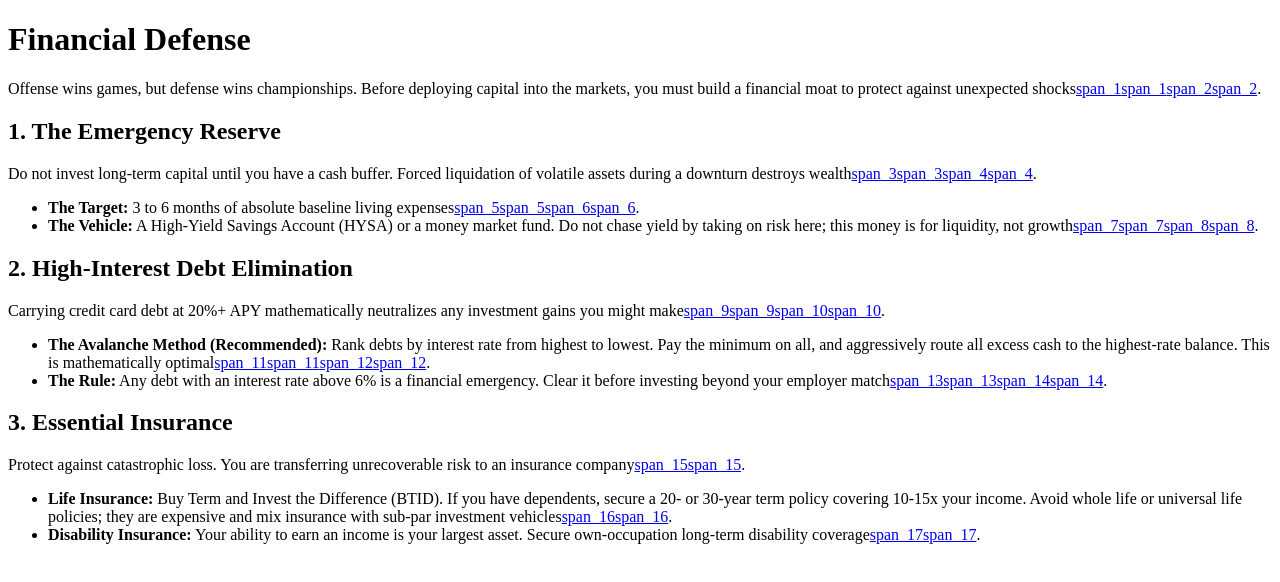
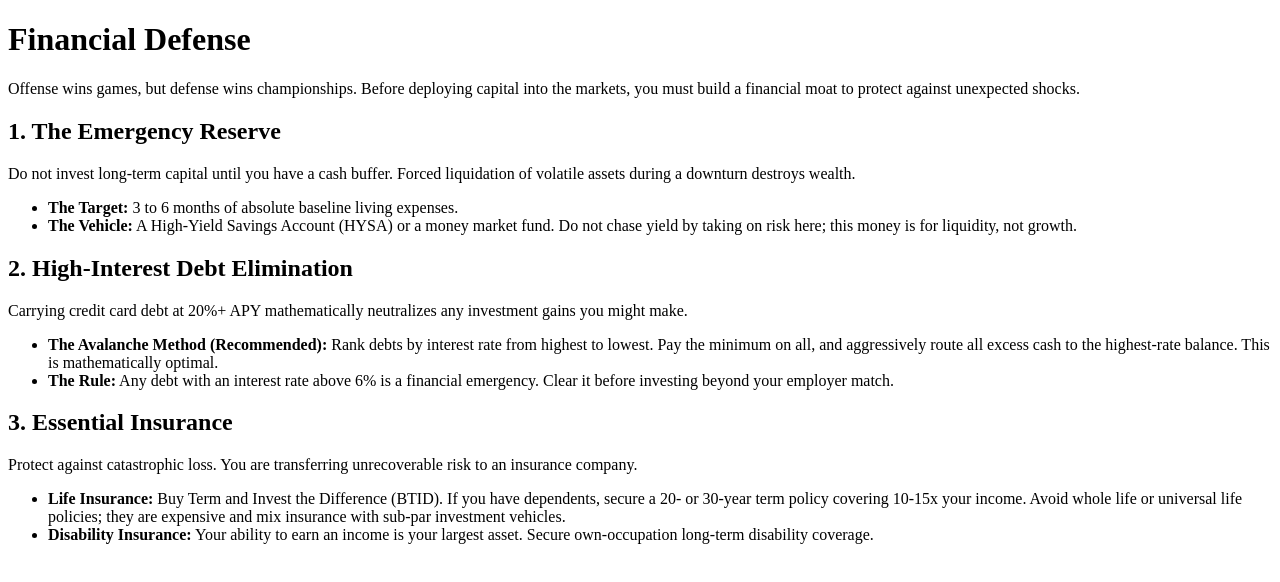
Before and after one commit to aa3682/diy-wealth-framework, a Next.js app: page /01-financial-defense in a window 1280 px wide. Shown: the top 582 px of the page. Built offline with nearby package versions, Linux system fonts and the light colour scheme.

Commit message:
Update index.mdx

```diff
--- a/pages/01-financial-defense/index.mdx
+++ b/pages/01-financial-defense/index.mdx
@@ -1,18 +1,18 @@
 # Financial Defense
 
-Offense wins games, but defense wins championships. Before deploying capital into the markets, you must build a financial moat to protect against unexpected shocks[span_1](start_span)[span_1](end_span)[span_2](start_span)[span_2](end_span).
+Offense wins games, but defense wins championships. Before deploying capital into the markets, you must build a financial moat to protect against unexpected shocks.
 
 ## 1. The Emergency Reserve
-Do not invest long-term capital until you have a cash buffer. Forced liquidation of volatile assets during a downturn destroys wealth[span_3](start_span)[span_3](end_span)[span_4](start_span)[span_4](end_span).
-* **The Target:** 3 to 6 months of absolute baseline living expenses[span_5](start_span)[span_5](end_span)[span_6](start_span)[span_6](end_span).
-* **The Vehicle:** A High-Yield Savings Account (HYSA) or a money market fund. Do not chase yield by taking on risk here; this money is for liquidity, not growth[span_7](start_span)[span_7](end_span)[span_8](start_span)[span_8](end_span).
+Do not invest long-term capital until you have a cash buffer. Forced liquidation of volatile assets during a downturn destroys wealth.
+* **The Target:** 3 to 6 months of absolute baseline living expenses.
+* **The Vehicle:** A High-Yield Savings Account (HYSA) or a money market fund. Do not chase yield by taking on risk here; this money is for liquidity, not growth.
 
 ## 2. High-Interest Debt Elimination
-Carrying credit card debt at 20%+ APY mathematically neutralizes any investment gains you might make[span_9](start_span)[span_9](end_span)[span_10](start_span)[span_10](end_span).
-* **The Avalanche Method (Recommended):** Rank debts by interest rate from highest to lowest. Pay the minimum on all, and aggressively route all excess cash to the highest-rate balance. This is mathematically optimal[span_11](start_span)[span_11](end_span)[span_12](start_span)[span_12](end_span).
-* **The Rule:** Any debt with an interest rate above 6% is a financial emergency. Clear it before investing beyond your employer match[span_13](start_span)[span_13](end_span)[span_14](start_span)[span_14](end_span).
+Carrying credit card debt at 20%+ APY mathematically neutralizes any investment gains you might make.
+* **The Avalanche Method (Recommended):** Rank debts by interest rate from highest to lowest. Pay the minimum on all, and aggressively route all excess cash to the highest-rate balance. This is mathematically optimal.
+* **The Rule:** Any debt with an interest rate above 6% is a financial emergency. Clear it before investing beyond your employer match.
 
 ## 3. Essential Insurance
-Protect against catastrophic loss. You are transferring unrecoverable risk to an insurance company[span_15](start_span)[span_15](end_span).
-* **Life Insurance:** Buy Term and Invest the Difference (BTID). If you have dependents, secure a 20- or 30-year term policy covering 10-15x your income. Avoid whole life or universal life policies; they are expensive and mix insurance with sub-par investment vehicles[span_16](start_span)[span_16](end_span).
-* **Disability Insurance:** Your ability to earn an income is your largest asset. Secure own-occupation long-term disability coverage[span_17](start_span)[span_17](end_span).
+Protect against catastrophic loss. You are transferring unrecoverable risk to an insurance company.
+* **Life Insurance:** Buy Term and Invest the Difference (BTID). If you have dependents, secure a 20- or 30-year term policy covering 10-15x your income. Avoid whole life or universal life policies; they are expensive and mix insurance with sub-par investment vehicles.
+* **Disability Insurance:** Your ability to earn an income is your largest asset. Secure own-occupation long-term disability coverage.
```
